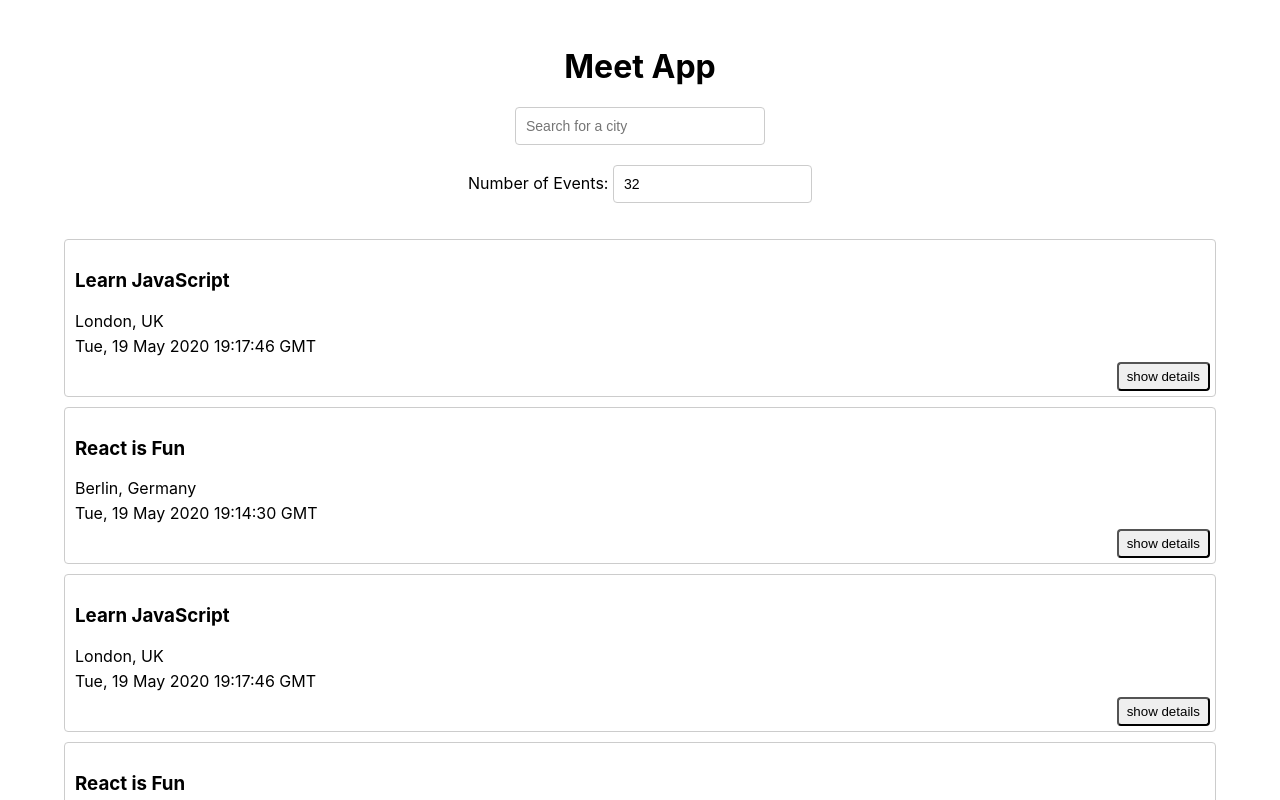
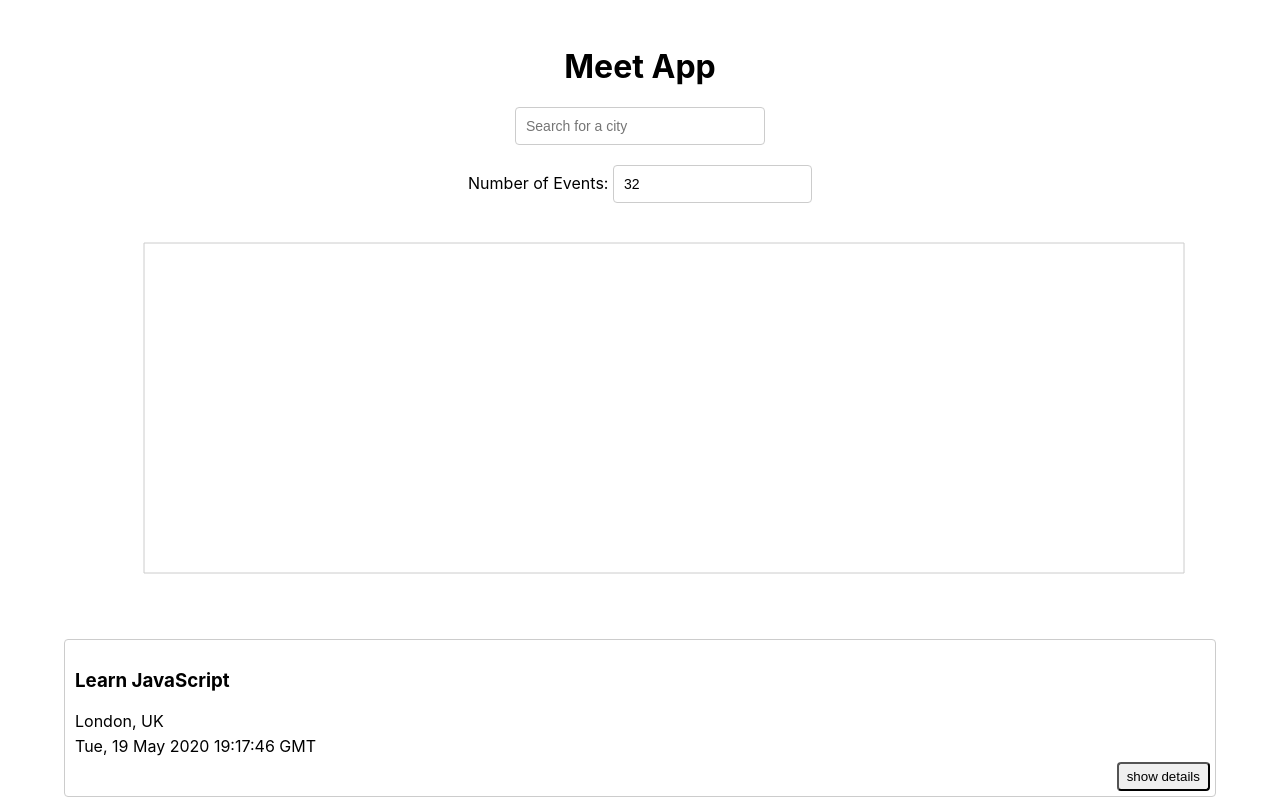
Before and after one commit to MLindbloom/meet, a React (Create React App) app: page / in a window 1280 px wide. Shown: the top 800 px of the page. Built offline with nearby package versions, Linux system fonts and the light colour scheme; what atatus-spa would draw is missing.

Commit message:
fix: import and render CityEventsChart into App.js

```diff
--- a/src/App.js
+++ b/src/App.js
@@ -3,6 +3,7 @@
 import CitySearch from './components/CitySearch';
 import EventList from './components/EventList';
 import NumberOfEvents from './components/NumberOfEvents';
+import CityEventsChart from './components/CityEventsChart';
 import { useEffect, useState } from 'react';
 import { extractLocations, getEvents } from './api';
 import { InfoAlert, ErrorAlert, WarningAlert } from './components/Alert';
@@ -57,6 +58,7 @@ const App = () => {
         setCurrentNOE={setCurrentNOE}
         setErrorAlert={setErrorAlert}
       />
+      <CityEventsChart allLocations={allLocations} events={events} />
       <EventList events={events} />
     </div>
   );
```
